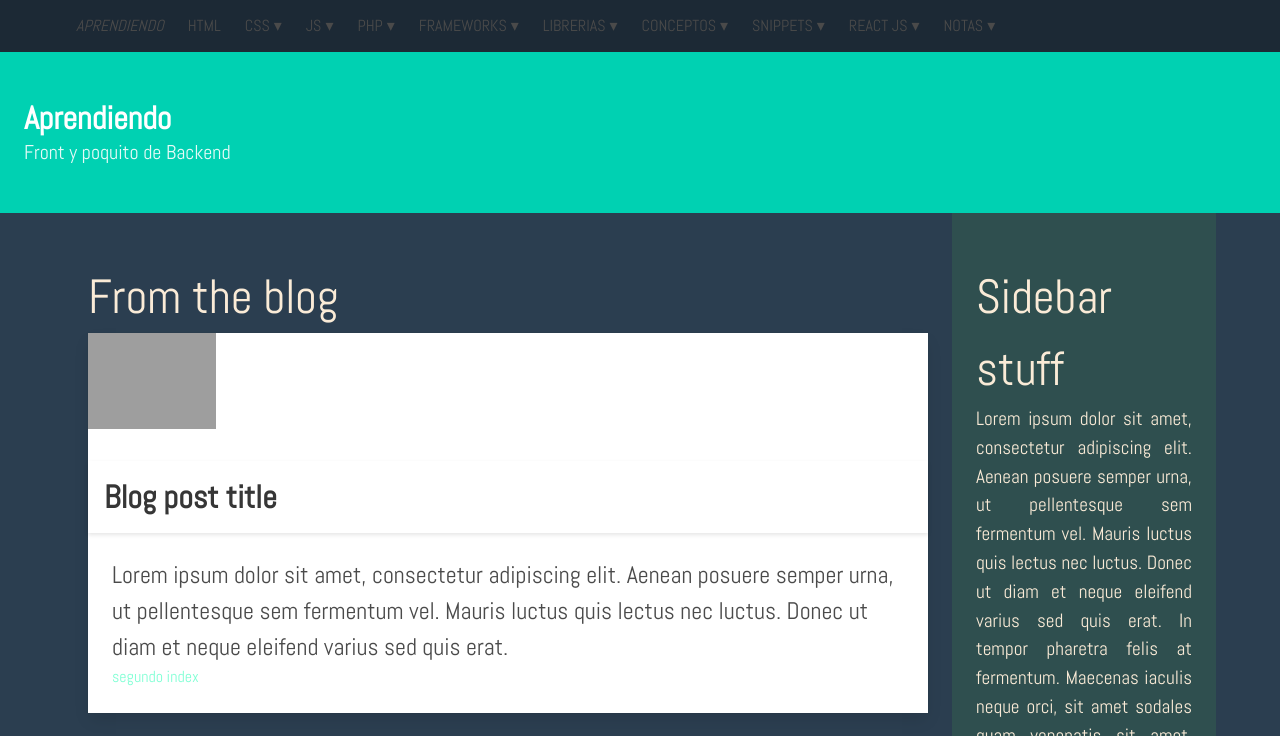
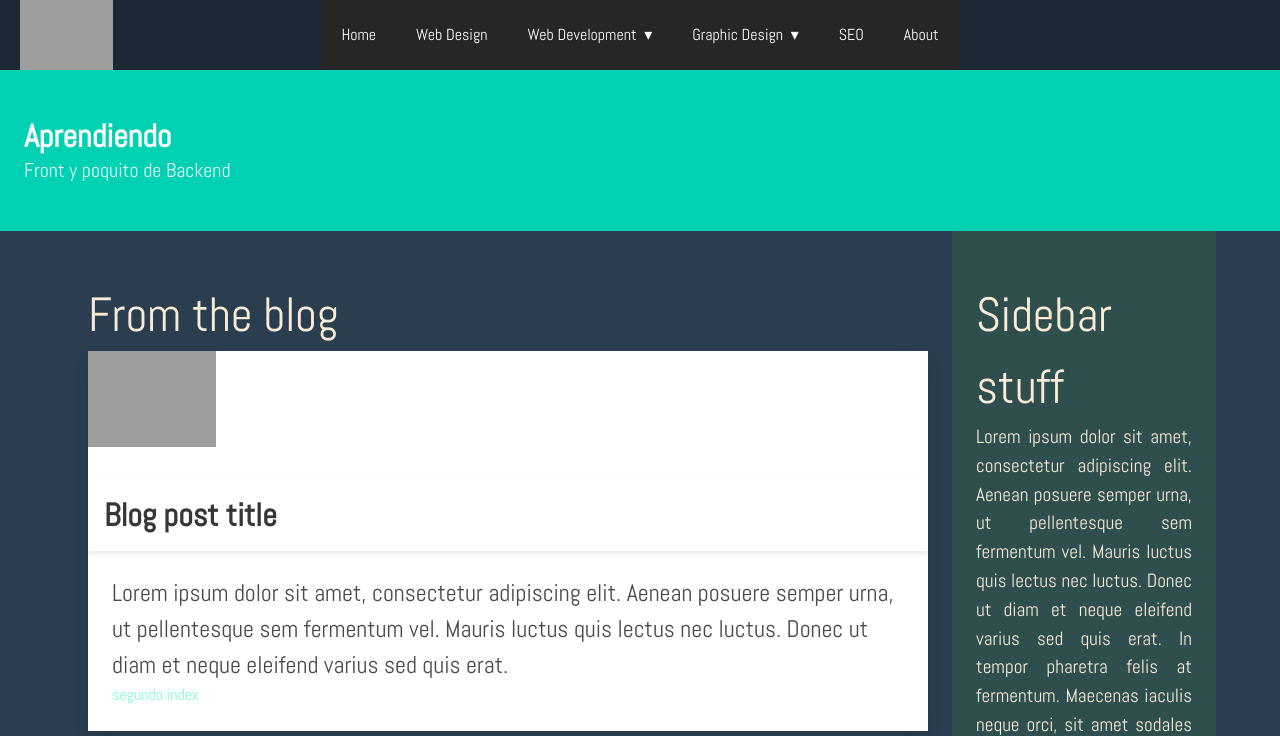
Before and after one commit to jesushernan3/aprendiendo.local, a PHP site: page / in a window 1280 px wide. Shown: the top 736 px of the page. Run offline with PHP 8.4, Linux system fonts and the light colour scheme; some libraries are stand-ins or nearby versions; grey boxes are pictures that could not be loaded.

Commit message:
ms pruebas para menu mobile, aunque no anda ni en firefox ni en brave

```diff
--- a/css/main.css
+++ b/css/main.css
@@ -75,62 +75,117 @@ header {
 
 /* Menu Principal
 ====================== */
-
-  /*
-   * OVERRIDE Bulma
-   */
-
-#main-nav {
-  background-color: unset;
+.brand {
+  position: absolute;
+  padding-left: 20px;
+  float: left;
+  line-height: 70px;
+  text-transform: uppercase;
+  font-size: 1.4em;
 }
-.navbar-item.is-active .navbar-dropdown, .navbar-item.is-hoverable:focus .navbar-dropdown, .navbar-item.is-hoverable:focus-within .navbar-dropdown, .navbar-item.is-hoverable:hover .navbar-dropdown {
-	display: none;
+.brand a img {
+	max-height: 70px;
 }
-.navbar-dropdown {
-  background: #1c2935;
-}
-.navbar-dropdown a.navbar-item:focus, .navbar-dropdown a.navbar-item:hover {
-  color: #ccc;
-  background-color: unset;
-}
-.navbar-item.has-dropdown:focus .navbar-link, .navbar-item.has-dropdown:hover .navbar-link, .navbar-item.has-dropdown.is-active .navbar-link {
-  background-color: #03383f;
-}
-a.navbar-item:focus, a.navbar-item:focus-within, a.navbar-item:hover, a.navbar-item.is-active, .navbar-link:focus, .navbar-link:focus-within, .navbar-link:hover, .navbar-link.is-active {
-	color: unset;
+.brand a,
+.brand a:visited {
+  color: #ffffff;
+  text-decoration: none;
 }
 
-nav div div {
+.nav-container {
+  max-width: 1000px;
+  margin: 0 auto;
+}
+
+nav {
+  height: 70px;
+  display: flex;
+  justify-content: center;
+
+}
+nav ul {
+  list-style: none;
+  margin: 0;
+  padding: 0;
+}
+nav ul li {
+  float: left;
   position: relative;
 }
+nav ul li a,
+nav ul li a:visited {
+  display: block;
+  padding: 0 20px;
+  line-height: 70px;
+  background: #262626;
+  color: #ffffff;
+  text-decoration: none;
+}
+nav ul li a:hover,
+nav ul li a:visited:hover {
+  background: #2ab1ce;
+  color: #ffffff;
+}
+nav ul li a:not(:only-child):after,
+nav ul li a:visited:not(:only-child):after {
+  padding-left: 4px;
+  content: ' ▾';
+}
+nav ul li ul li {
+  min-width: 190px;
+}
+nav ul li ul li a {
+  padding: 15px;
+  line-height: 20px;
+}
+
 .nav-dropdown {
   position: absolute;
   display: none;
   z-index: 1;
   box-shadow: 0 3px 12px rgba(0, 0, 0, 0.15);
 }
-/* mobile nav */
 .nav-mobile {
   display: none;
-  /* position: absolute; */
-  justify-content: center;
-  align-items: center;
+  position: absolute;
+  top: 0;
+  right: 0;
   background: #262626;
   height: 70px;
   width: 70px;
 }
-nav .has-dropdown a:not(:only-child):after,
-nav .has-dropdown a:visited:not(:only-child):after {
-  padding-left: 4px;
-  content: ' ▾';
+
+
+/* CONTENIDO ASIDE
+==================== */
+.barra-lateral {
+  display: block;
+  flex: 0 0 calc(15rem + 1.5rem);
+  background-color: darkslategray;
+}
+.barra-lateral p {
+  font-size: 1.2rem;
+  text-align: justify;
 }
 
 
-/* desde funcion js para menu mobile */
+/* ===========================
+  CONTENIDO PRINCIPAL (<main>)
+============================== */
+main.bd-main {
+  background-color: #2b3e50;
+  overflow: hidden;
+  flex-grow: 1;
+  flex-shrink: 1;
+}
+main li {
+  font-size: 1.3rem;
+  margin-left: 10px;
+}
 #nav-toggle {
-  /* position: absolute; */
-  /* left: 18px; */
-  /* top: 22px; */
+  position: absolute;
+  left: 18px;
+  top: 22px;
   cursor: pointer;
   padding: 10px 35px 16px 0px;
 }
@@ -166,35 +221,10 @@ nav .has-dropdown a:visited:not(:only-child):after {
   transform: rotate(-45deg);
 }
 
-/* Menu aside
-==================== */
-.barra-lateral {
-  display: block;
-  flex: 0 0 calc(15rem + 1.5rem);
-  background-color: darkslategray;
-}
-.barra-lateral p {
-  font-size: 1.2rem;
-  text-align: justify;
-}
-
-
-/* ===========================
-  CONTENIDO PRINCIPAL (<main>)
-============================== */
-main.bd-main {
-  background-color: #2b3e50;
-  overflow: hidden;
-  flex-grow: 1;
-  flex-shrink: 1;
-}
-main li {
-  font-size: 1.3rem;
-  margin-left: 10px;
-}
 /*================================
  Vista ARITCULO
 ==================================*/
+
 /* code
 ====================== */
 code {
@@ -298,34 +328,55 @@ footer {
  MEDIA QUERIES
 ==================================*/
 
-@media (max-width: 500px){
 
+
+@media only screen and (max-width: 798px) {
   header {
     background-color: unset;
   }
-  aside {
+  aside.barra-lateral {
     display: none;
   }
+  .container {
+    position: unset;
+  }
 
-  /*menu*/
-  ul.main-nav-contenedor {
-  background-color: #1c2935;
+  .nav-mobile {
+    display: block;
   }
-  ul li.menues {
+
+  nav {
+    width: 100%;
+    padding: 70px 0 15px;
+    display: block;
+    justify-content: unset;
+  }
+  nav ul {
+    display: none;
+  }
+  nav ul li {
     float: none;
   }
-  ul li.menues li {
-    background: #192837;
+  nav ul li a {
+    padding: 15px;
+    line-height: 20px;
+	padding-left: 25%;
+
   }
-  .show {
-    left: 161px;
+  nav ul li ul li a {
+    padding-left: 30%;
   }
-  /* menu mobile */
-  .nav-mobile {
-    display: flex;
-  }
-  /* desde menu mobile */
+
   .nav-dropdown {
     position: static;
   }
+	.brand a img {
+		max-height: 60px;
+		margin-top: 5px;
+	}
 }
+@media screen and (min-width: 799px) {
+  .nav-list {
+    display: block !important;
+  }
+}
--- a/inc/partials/nav-main.php
+++ b/inc/partials/nav-main.php
@@ -1,119 +1,28 @@
-<nav id="main-nav" class="navbar container" role="navigation">
-
-
-	<div class="navbar-brand">
-    <a class="navbar-item" href="/"><em>APRENDIENDO</em></a>
-	</div>
-
-	<div class="navbar-menu">
-		<div class="navbar-start nav-list">
-
-			<a href="#" class="navbar-item">HTML</a>
-
-			<div class="navbar-item has-dropdown is-hoverable">
-				<a href="#" class="navbar-link is-arrowless">CSS</a>
-				<div class="navbar-dropdown nav-dropdown">
-					<a class="navbar-item" href="#">submenu 1</a>
-					<a class="navbar-item" href="#">submenu 2</a>
-					<a class="navbar-item" href="#">submenu 3</a>
-				</div>
-			</div>
-
-			<div class="navbar-item has-dropdown is-hoverable">
-				<a href="#" class="navbar-link is-arrowless">JS</a>
-				<div class="navbar-dropdown nav-dropdown">
-					<div class="navbar-item" href="">JavaScript Base</div>
-					<a class="navbar-item" href="/views/sintaxys-reglas-js.php">Sintaxys & Reglas</a>
-					<a class="navbar-item" href="/views/variables-js.php">Variables</a>
-					<a class="navbar-item" href="/views/tipos-js.php">Tipos</a>
-					<a class="navbar-item" href="#">prueba 3</a>
-					<a class="navbar-item" href="/views/comentar-js.php">Comentar prueba largo</a>
-					<a class="navbar-item" href="/views/operadores-js.php">Operadores</a>
-					<a class="navbar-item" href="/views/webpack-js.php">Webpack</a>
-					<a class="navbar-item" href="#">submenu 4</a>
-					<a class="navbar-item" href="#">submenu 5</a>
-				</div>
-			</div>
-
-			<div class="navbar-item has-dropdown is-hoverable">
-				<a href="#" class="navbar-link is-arrowless">PHP</a>
-				<div class="navbar-dropdown nav-dropdown">
-					<a class="navbar-item" href="#">submenu 1</a>
-					<a class="navbar-item" href="#">submenu 2</a>
-					<a class="navbar-item" href="#">submenu 3</a>
-				</div>
-			</div>
-
-			<div class="navbar-item has-dropdown is-hoverable">
-				<a href="#" class="navbar-link is-arrowless">FRAMEWORKS</a>
-				<div class="navbar-dropdown nav-dropdown">
-					<a class="navbar-item" href="#">submenu 1</a>
-					<a class="navbar-item" href="#">submenu 2</a>
-					<a class="navbar-item" href="#">submenu 3</a>
-				</div>
-			</div>
-
-			<div class="navbar-item has-dropdown is-hoverable">
-				<a href="#" class="navbar-link is-arrowless">LIBRERIAS</a>
-				<div class="navbar-dropdown nav-dropdown">
-					<a class="navbar-item" href="#">submenu 1</a>
-					<a class="navbar-item" href="#">submenu 2</a>
-					<a class="navbar-item" href="#">submenu 3</a>
-				</div>
-			</div>
-
-			<div class="navbar-item has-dropdown is-hoverable">
-				<a href="#" class="navbar-link is-arrowless">CONCEPTOS</a>
-				<div class="navbar-dropdown nav-dropdown">
-					<a class="navbar-item" href="#">submenu 1</a>
-					<a class="navbar-item" href="#">submenu 2</a>
-					<a class="navbar-item" href="#">submenu 3</a>
-				</div>
-			</div>
-
-			<div class="navbar-item has-dropdown is-hoverable">
-				<a href="#" class="navbar-link is-arrowless">SNIPPETS</a>
-				<div class="navbar-dropdown nav-dropdown">
-					<a class="navbar-item" href="#">submenu 1</a>
-					<a class="navbar-item" href="#">submenu 2</a>
-					<a class="navbar-item" href="#">submenu 3</a>
-				</div>
-			</div>
-
-			<div class="navbar-item has-dropdown is-hoverable">
-				<a href="#" class="navbar-link is-arrowless">REACT JS</a>
-				<div class="navbar-dropdown nav-dropdown">
-					<a class="navbar-item" href="#">submenu 1</a>
-					<a class="navbar-item" href="#">submenu 2</a>
-					<a class="navbar-item" href="#">submenu 3</a>
-				</div>
-			</div>
-
-			<div class="navbar-item has-dropdown is-hoverable">
-				<a href="#!" class="navbar-link is-arrowless">NOTAS</a>
-				<div class="navbar-dropdown nav-dropdown">
-					<a class="navbar-item" href="#">submenu 1</a>
-					<a class="navbar-item" href="#">submenu 2</a>
-					<a class="navbar-item" href="#">submenu 3</a>
-				</div>
-			</div>
-
-		</div>
-
-		<div class="navbar-end">
-
-
-		 <!-- <li class="nabvar-item">
-				<a role="button" class="navbar-burger burger" aria-label="menu" aria-expanded="false" data-target="navbarBasicExample">
-					<span aria-hidden="true"></span>
-					<span aria-hidden="true"></span>
-					<span aria-hidden="true"></span>
-				</a>
-			</li>  -->
-		</div class="navbar-end"
-	</div>
-
-</nav>
-<div class="nav-mobile">
-				<a id="nav-toggle" href="#!"><span></span></a>
-			</div>
+<div class="brand">
+	<a href="https://webdevtrick.com/"><img src="https://webdevtrick.com/wp-content/uploads/logo-fb-1.png"></a>
+</div>
+<nav>
+      <div class="nav-mobile">
+        <a id="nav-toggle" href="#!"><span></span></a>
+      </div>
+      <ul class="nav-list">
+        <li><a href="#">Home</a></li>
+        <li><a href="#">Web Design</a></li>
+        <li><a href="#">Web Development</a>
+          <ul class="nav-dropdown">
+            <li><a href="#">HTML</a></li>
+            <li><a href="#">CSS</a></li>
+            <li><a href="#">JavaScript</a></li>
+          </ul>
+        </li>
+        <li><a href="#!">Graphic Design</a>
+			    <ul class="nav-dropdown">
+            <li><a href="#">Photoshop</a></li>
+            <li><a href="#">Illustrator</a></li>
+            <li><a href="#">InDesign</a></li>
+          </ul>
+        </li>
+        <li><a href="#!">SEO</a></li>
+        <li><a href="#">About</a></li>
+      </ul>
+    </nav>
--- a/js/main.js
+++ b/js/main.js
@@ -50,28 +50,9 @@
 
 // Menu Mobile
 /** code by webdevtrick ( https://webdevtrick.com )  ORIGINAL**/
-// (function($) {
-//   $(function() {
-//     $('nav ul li a:not(:only-child)').click(function(e) {
-//       $(this).siblings('.nav-dropdown').toggle();
-//       $('.dropdown').not($(this).siblings()).hide();
-//       e.stopPropagation();
-//     });
-//     $('html').click(function() {
-//       $('.nav-dropdown').hide();
-//     });
-//     $('#nav-toggle').click(function() {
-//       $('nav ul').slideToggle();
-//     });
-//     $('#nav-toggle').on('click', function() {
-//       this.classList.toggle('active');
-//     });
-//   });
-// })(jQuery);
-
 (function($) {
   $(function() {
-    $('nav div div a:not(:only-child)').click(function(e) {
+    $('nav ul li a:not(:only-child)').click(function(e) {
       $(this).siblings('.nav-dropdown').toggle();
       $('.dropdown').not($(this).siblings()).hide();
       e.stopPropagation();
@@ -80,7 +61,7 @@
       $('.nav-dropdown').hide();
     });
     $('#nav-toggle').click(function() {
-      $('nav div').slideToggle();
+      $('nav ul').slideToggle();
     });
     $('#nav-toggle').on('click', function() {
       this.classList.toggle('active');
```
